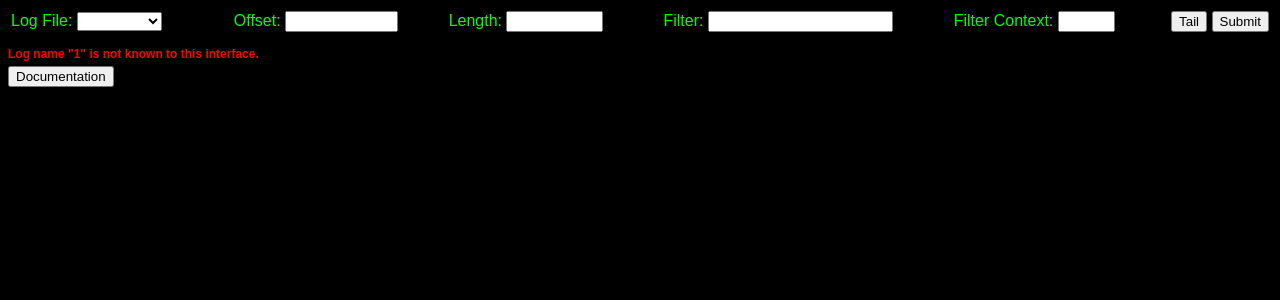
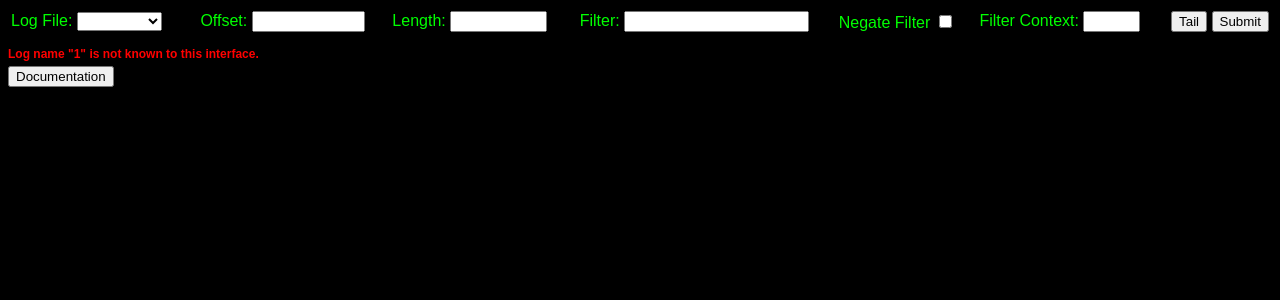
Before and after one commit to rbroemeling/logviewer, a PHP site: page /log_viewer.php?log=1 in a window 1280 px wide. Shown: the top 300 px of the page. Run offline with PHP 8.4, Linux system fonts and the light colour scheme; data that the repository does not hold is empty.

Commit message:
* Add in 'negate filter' flag.

```diff
--- a/trunk/scripts/master/log_viewer.php
+++ b/trunk/scripts/master/log_viewer.php
@@ -694,6 +694,9 @@ if ($_GET['log'] && sanitize_log() && sanitize_offset() && sanitize_length() &&
 						Filter: <input type='text' name='filter' size='20' maxlength='100' value='<?php echo htmlspecialchars($_GET['filter'], ENT_QUOTES); ?>' />
 					</td>
 					<td style="text-align: center;">
+						Negate Filter <input type='checkbox' name='negate_filter' value='1' <?php if ($_GET['negate_filter']) { echo 'checked'; } ?> />
+					</td>
+					<td style="text-align: center;">
 						Filter Context: <input type='text' name='filter_context' size='4' maxlength='3' value='<?php echo htmlspecialchars($_GET['filter_context'], ENT_QUOTES); ?>' />
 					</td>
 					<td style="text-align: right;">
@@ -808,16 +811,7 @@ if ($_GET['log'] && sanitize_log() && sanitize_offset() && sanitize_length() &&
 						// If we have a filter, skip lines that do not match it.
 						if ($_GET['filter'])
 						{
-							if (! preg_match($_GET['filter'], $current_line))
-							{
-								if ($contextual_lines >= $_GET['filter_context'])
-								{
-									LineArchive::add(array('line' => $current_line, 'start_position' => $line_start_position, 'end_position' => $line_end_position));
-									continue;
-								}
-								$contextual_lines++;
-							}
-							else
+							if (preg_match($_GET['filter'], $current_line) XOR $_GET['negate_filter'])
 							{
 								$context_lines = LineArchive::pop_last($_GET['filter_context']);
 								echo LineArchive::skip_warning();
@@ -827,6 +821,15 @@ if ($_GET['log'] && sanitize_log() && sanitize_offset() && sanitize_length() &&
 								}
 								$contextual_lines = 0;
 								LineArchive::reset();
+							}
+							else
+							{
+								if ($contextual_lines >= $_GET['filter_context'])
+								{
+									LineArchive::add(array('line' => $current_line, 'start_position' => $line_start_position, 'end_position' => $line_end_position));
+									continue;
+								}
+								$contextual_lines++;
 							}
 						}
 
```
